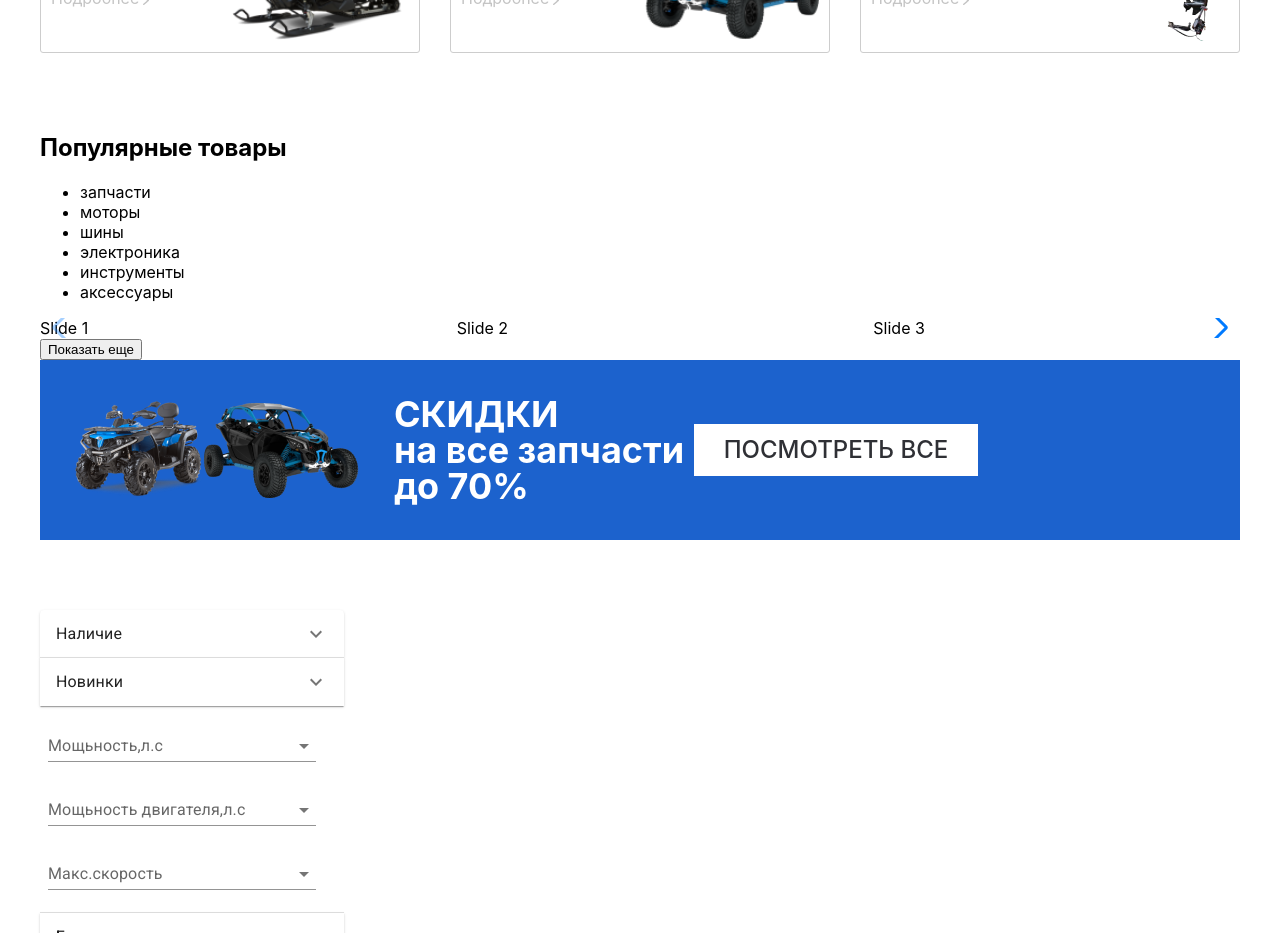
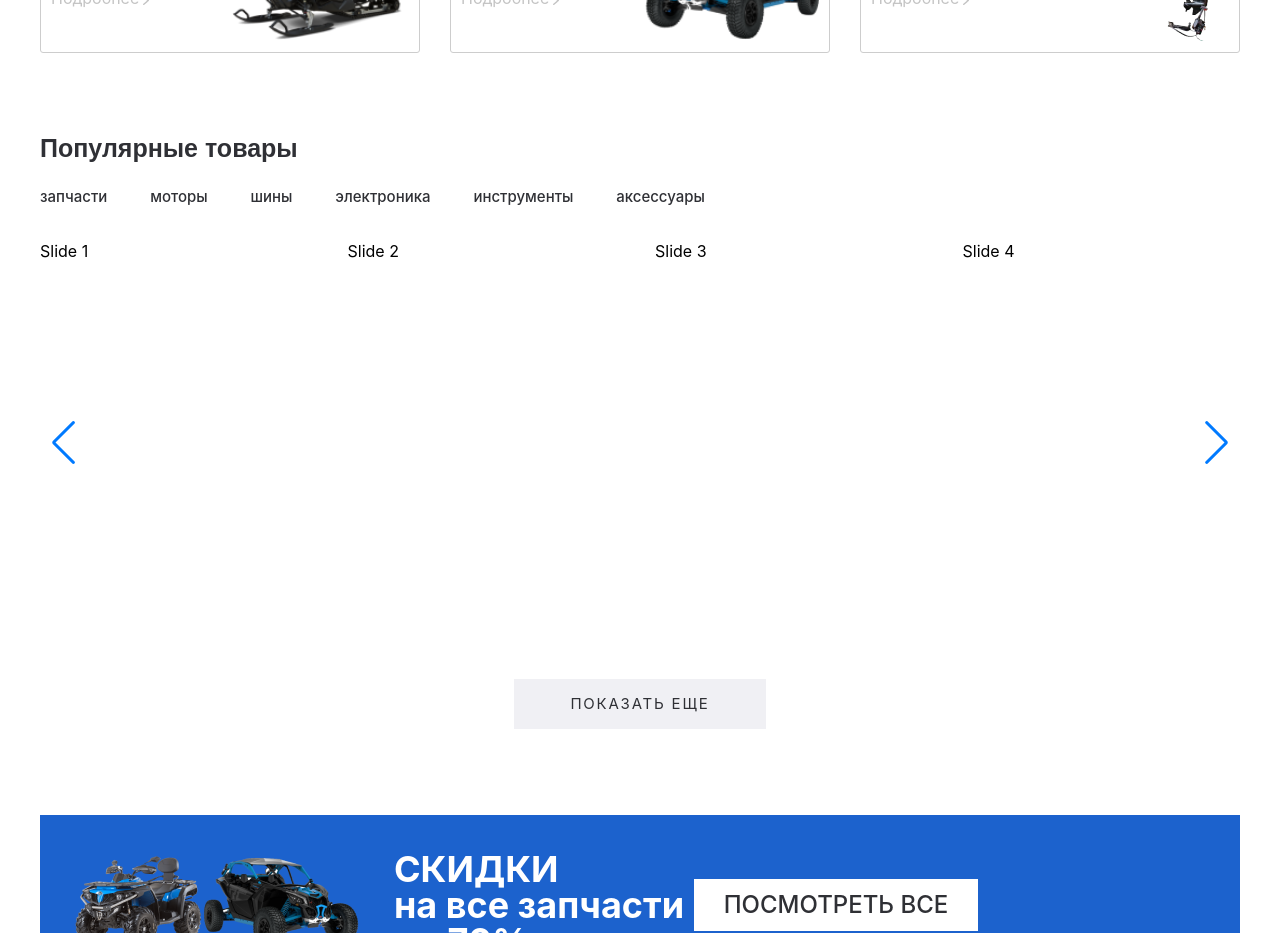
Before and after one commit to Evgeniya-junior/React-Group-project, a React (Create React App) app in the folder moto-project/: page / in a window 1280 px wide. Shown: the part 1160-2093 px from the top of the page. Built offline with nearby package versions, Linux system fonts and the light colour scheme.

Commit message:
adding swiper styles

```diff
--- a/moto-project/src/components/content/Content.jsx
+++ b/moto-project/src/components/content/Content.jsx
@@ -1,3 +1,5 @@
+import s from "./Content.module.scss";
+
 import moto from "./../../assets/images/moto.png";
 import jetSki from "./../../assets/images/jet-ski.png";
 import boat from "./../../assets/images/boat.png";
@@ -5,7 +7,6 @@ import snowMoto from "./../../assets/images/snow-moto.png";
 import allMoto from "./../../assets/images/all-moto.png";
 import engines from "./../../assets/images/engines.png";
 import Products from "./products/Products";
-import s from "./Content.module.scss";
 import SliderBaner from "./slider-baner/SliderBaner";
 import SaleBaner from "./sale-baner/SaleBaner";
 import Search from './search/Search';
--- a/moto-project/src/components/content/popular-products/PopularProducts.jsx
+++ b/moto-project/src/components/content/popular-products/PopularProducts.jsx
@@ -15,9 +15,9 @@ function PopularProducts(props) {
                     <li className={s.item}>аксессуары </li>
                 </ul>
 
-            <Swiper className="swiper" />
+                <Swiper/>
 
-            <button className={s.button}>Показать еще</button>
+                <button className={s.button} type='button'>Показать еще</button>
         </>
 
     );
--- a/moto-project/src/components/content/popular-products/PopularProducts.module.scss
+++ b/moto-project/src/components/content/popular-products/PopularProducts.module.scss
@@ -0,0 +1,53 @@
+.title {
+    font-family: 'Barlow Bold', sans-serif;
+    font-weight: 700;
+    font-size: 25px;
+    line-height: 30px;
+    color: #2F3035;
+    margin: 0;
+    margin-bottom: 25px;
+}
+
+.list {
+    max-width: 665px;
+    display: flex;
+    justify-content: space-between;
+    align-items: center;
+    list-style-type: none;
+    padding: 0;
+    margin: 0;
+    margin-bottom: 35px;
+    font-family: 'SF Pro Display', sans-serif;
+    font-weight: 500;
+    font-size: 15px;
+    line-height: 18px;
+    text-align: center;
+    color: #2F3035;
+}
+
+.item {
+    &:hover {
+        cursor: pointer;
+        border-bottom: 2px solid #1C62CD;
+    }
+}
+
+.button {
+    cursor: pointer;
+    width: 252px;
+    height: 50px;
+    background: #F0F0F4;
+    border: none;
+    outline: none;
+    font-family: 'SF Pro Display', sans-serif;
+    font-weight: 400;
+    font-size: 15px;
+    line-height: 18px;
+    letter-spacing: 0.12em;
+    text-transform: uppercase;
+    color: #2F3035;
+    display: flex;
+    justify-content: center;
+    align-items: center;
+    margin: 35px auto 86px;
+}
--- a/moto-project/src/components/content/swiper/Swiper.jsx
+++ b/moto-project/src/components/content/swiper/Swiper.jsx
@@ -6,30 +6,29 @@ import { Swiper, SwiperSlide } from 'swiper/react/swiper-react.js';
 // Styles must use direct files imports
 import 'swiper/swiper.scss'; // core Swiper
 import 'swiper/modules/navigation/navigation.scss'; // Navigation module
+import s from './Swiper.module.scss';
 
 export default () => {
     return (
-        <Swiper
+        <Swiper className={s.swiper}
         // install Swiper modules
         modules={[Navigation]}
-        spaceBetween={50}
-        slidesPerView={3}
-        navigation
+        spaceBetween={30}
+        slidesPerView={4}
+        navigation={true}
+        loop={true}
+        loopFillGroupWithBlank={true}
         onSwiper={(swiper) => console.log(swiper)}
         onSlideChange={() => console.log('slide change')}
         >
-        <SwiperSlide>Slide 1</SwiperSlide>
-        <SwiperSlide>Slide 2</SwiperSlide>
-        <SwiperSlide>Slide 3</SwiperSlide>
-        <SwiperSlide>Slide 4</SwiperSlide>
-        <SwiperSlide>Slide 5</SwiperSlide>
-        <SwiperSlide>Slide 6</SwiperSlide>
-        <SwiperSlide>Slide 7</SwiperSlide>
-        <SwiperSlide>Slide 8</SwiperSlide>
-        <SwiperSlide>Slide 9</SwiperSlide>
-        <SwiperSlide>Slide 10</SwiperSlide>
-        <SwiperSlide>Slide 11</SwiperSlide>
-        <SwiperSlide>Slide 12</SwiperSlide>
+        <SwiperSlide className={s.slide}>Slide 1</SwiperSlide>
+        <SwiperSlide className={s.slide}>Slide 2</SwiperSlide>
+        <SwiperSlide className={s.slide}>Slide 3</SwiperSlide>
+        <SwiperSlide className={s.slide}>Slide 4</SwiperSlide>
+        <SwiperSlide className={s.slide}>Slide 5</SwiperSlide>
+        <SwiperSlide className={s.slide}>Slide 6</SwiperSlide>
+        <SwiperSlide className={s.slide}>Slide 7</SwiperSlide>
+        <SwiperSlide className={s.slide}>Slide 8</SwiperSlide>
         </Swiper>
     );
 };
--- a/moto-project/src/components/content/swiper/Swiper.module.scss
+++ b/moto-project/src/components/content/swiper/Swiper.module.scss
@@ -0,0 +1,6 @@
+.slide {
+    width: 270px;
+    height: 403px;
+    // margin: 0;
+    // margin-right: 30px!important;
+}
```
Lines whose indentation alone changed are shown as unchanged.
